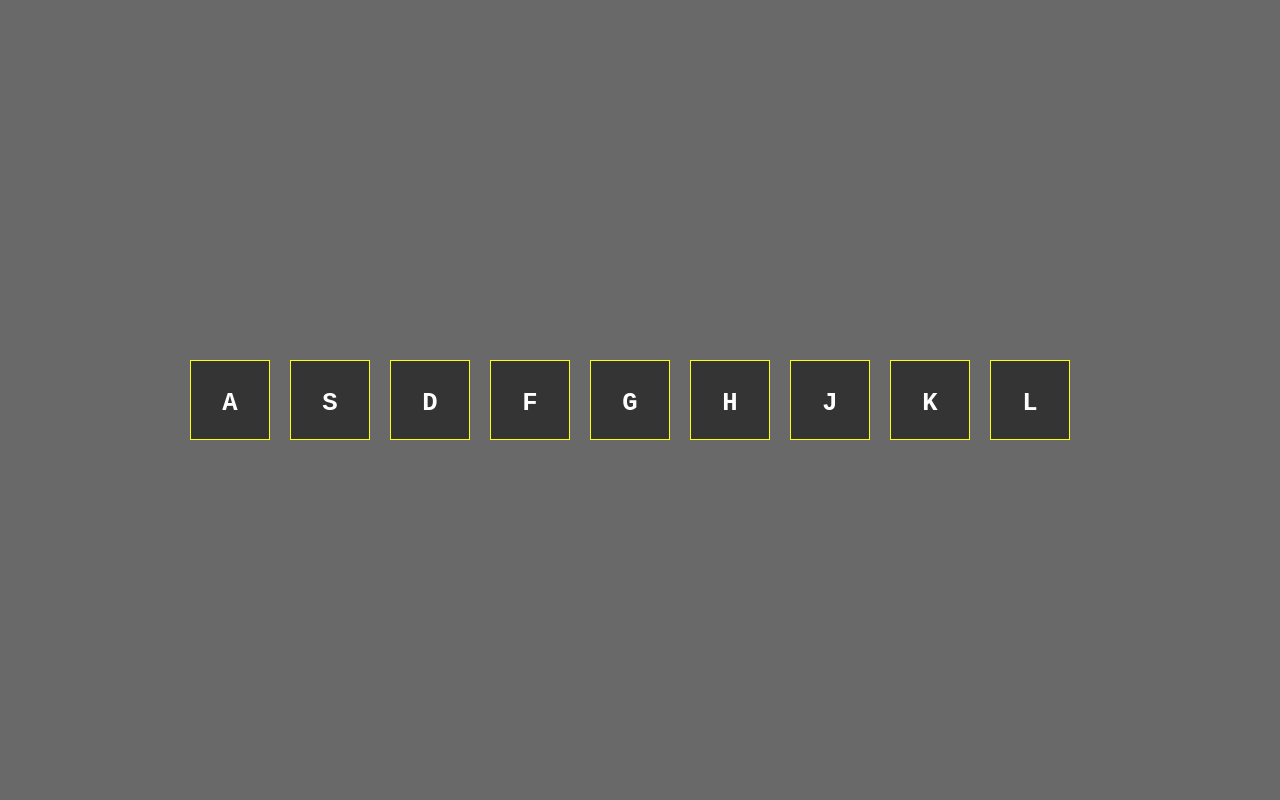
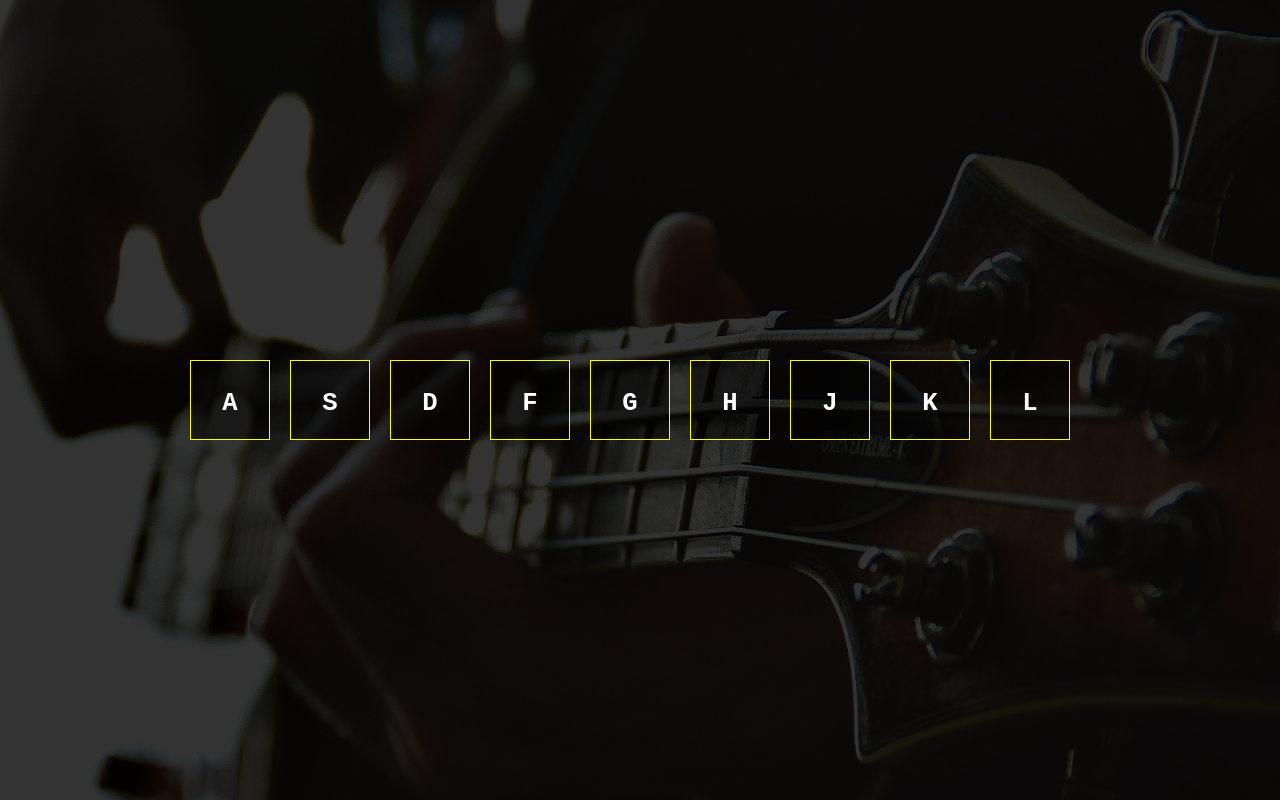
Before and after one commit to sye-1010/javascript30, a plain HTML site: page 01-music-kit/index.html in a window 1280 px wide. Drawn offline with Linux system fonts and the light colour scheme.

Commit message:
웹브라우저 기타 이미지 추가

```diff
--- a/01-music-kit/style.css
+++ b/01-music-kit/style.css
@@ -11,6 +11,8 @@ body {
   height: 100vh;
   justify-content: center;
   align-items: center;
+  background: linear-gradient(rgba(0, 0, 0, 0.8), rgba(0, 0, 0, 0.8)),
+    url("./img/guitar.jpg") no-repeat center center;
 }
 
 .keys {
```
